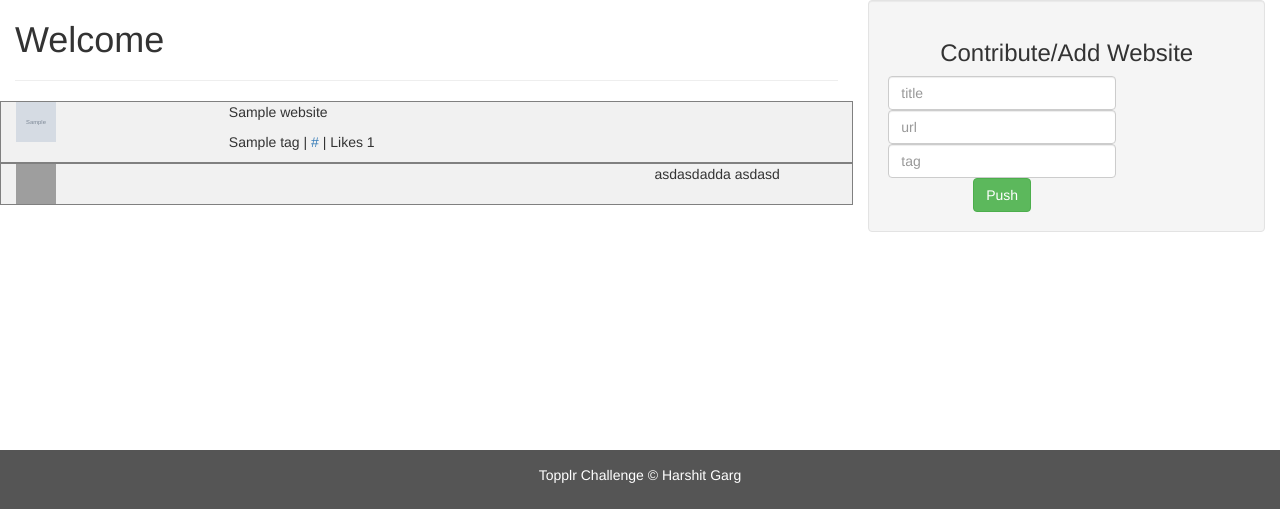
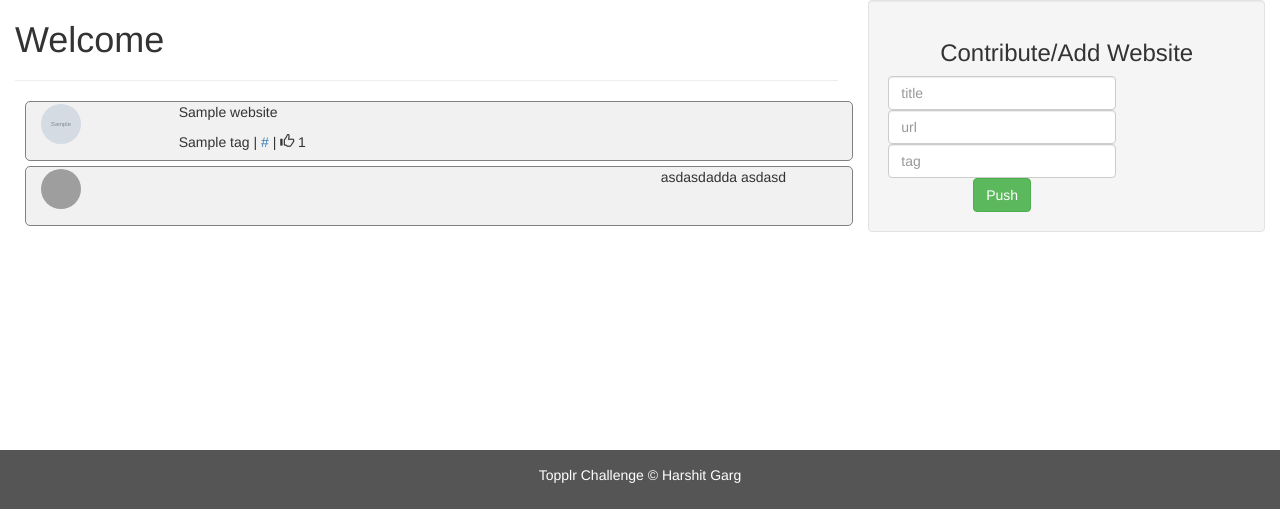
Before and after one commit to theharshitgarg/topplr_front_end_challenge, a Flask app: template templates/home.html in a window 1280 px wide. Shown: the part 52-561 px from the top of the page. Run offline with Flask 2, Linux system fonts and the light colour scheme; the template is opened without the code that fills it: most values are stand-ins (such as "Sample title", 1, 10 or a date in 2020); grey boxes marked "Sample" are stand-in pictures; some libraries are stand-ins or nearby versions; grey boxes are pictures that could not be loaded.

Commit message:
improvement in web layout

```diff
--- a/templates/home.html
+++ b/templates/home.html
@@ -34,6 +34,12 @@
     .portfolio{
         background-color:#f1f1f1;
         border: 1px solid grey;
+        margin-left: 10px;
+        margin-top: 5px;
+        margin-bottom: 5px;
+        border-radius: 5px;
+        position: relative;
+        height:60px;
     }
 
     /* On small screens, set height to 'auto' for sidenav and grid */
@@ -48,6 +54,10 @@
     .portfolio img {
         height: 40px;
         width: 40px;
+        margin-top: 2px;
+        margin-bottom: 2px;
+        border-radius: 40px;
+        position: absolute;
     }
 
   </style>
@@ -86,12 +96,12 @@
 
       {% for r in response['websites'] %}
         <div class="row portfolio">
-          <div class="col-md-3">
-              <img class='' src="{{ r['favicon_image'] }}">
+          <div class="col-md-2">
+              <img src="{{ r['favicon_image'] }}">
           </div>
-          <div class="col-md-9">
+          <div class="col-md-10">
               <p>{{ r['title']}}</p>
-              <p>{{ r['tag']}} | <a href="{{r['url_address']}}" target="_blank">{{r['url_address']}}</a> <span style="text-algin">| Likes 1 <span></p>
+              <p>{{ r['tag']}} | <a href="{{r['url_address']}}" target="_blank">{{r['url_address']}}</a> <span style="text-algin">| <span class="glyphicon glyphicon-thumbs-up"></span> 1</p>
           </div>
         </div>
       {% endfor %}
```
Also changed, not shown: main.py (line endings or trailing spaces).
